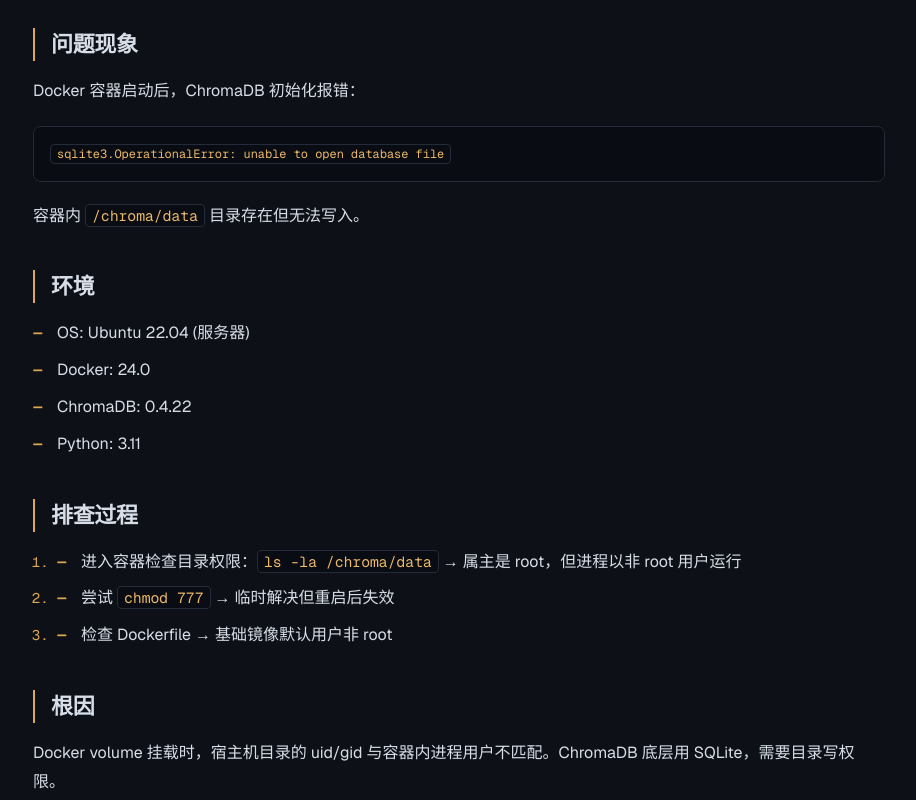
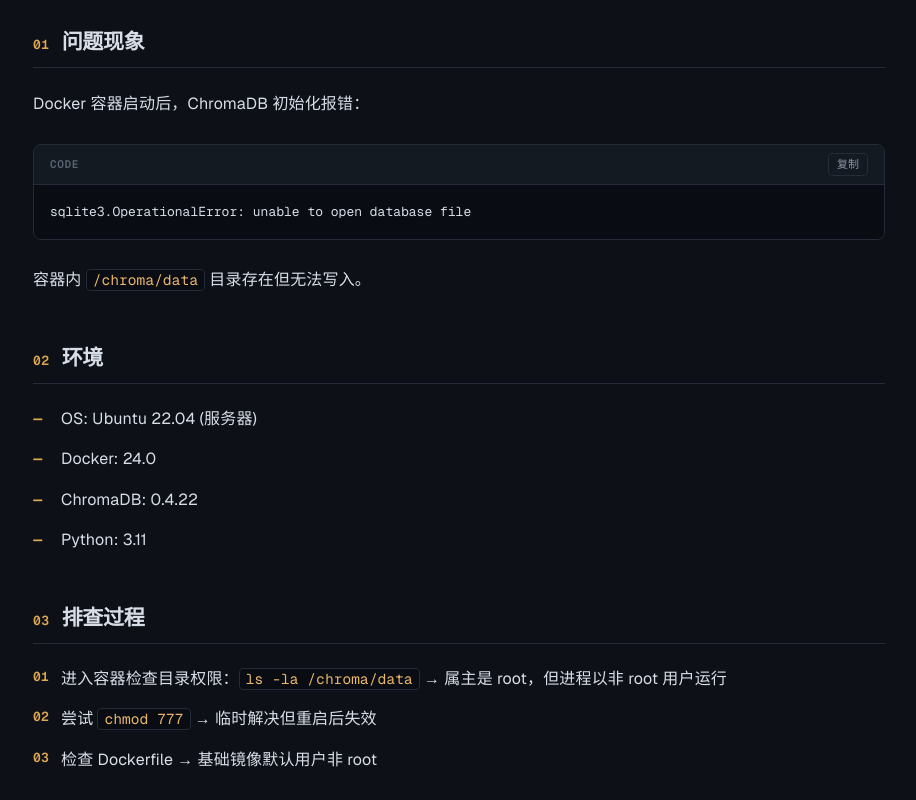
Before and after one commit to lhb-zero/TraceBack, a Next.js app: page /pitfalls/2026/2026-06-16-chromadb-docker-permission in a window 1280 px wide. Shown: the part 520-1320 px from the top of the page, without its empty margins (181-1097 px from the left). Built offline with nearby package versions, Linux system fonts and the light colour scheme.

Commit message:
style: 重做 MDX 正文排版 — h2 自动编号、签名引用块、代码块语言标签+复制、中文阅读优化

```diff
--- a/src/app/globals.css
+++ b/src/app/globals.css
@@ -124,3 +124,83 @@
     transition-duration: 0.01ms !important;
   }
 }
+
+/* ============================================================
+   Prose · MDX 正文排版作用域
+   每个 .prose-tb 容器独立计数（复盘五维度 / 踩坑六段 均为固定序列）
+   ============================================================ */
+.prose-tb {
+  counter-reset: tb-section;
+}
+.prose-tb .tb-h2::before {
+  content: counter(tb-section, decimal-leading-zero);
+  counter-increment: tb-section;
+  font-family: var(--font-mono, ui-monospace, monospace);
+  font-size: 13px;
+  font-weight: 600;
+  color: var(--tb-primary);
+  margin-right: 12px;
+  letter-spacing: 0.04em;
+}
+/* 签名引用块（理解验证 / 根因分析）的引号字符 */
+.prose-tb .tb-quote-mark::before {
+  content: "❝";
+  position: absolute;
+  top: 10px;
+  right: 16px;
+  font-size: 26px;
+  line-height: 1;
+  color: var(--tb-primary);
+  opacity: 0.35;
+  pointer-events: none;
+}
+
+/* ---- 列表标记：无序用琥珀破折号，有序用等宽编号 ---- */
+.prose-tb .tb-ul > li::before {
+  content: "—";
+  position: absolute;
+  left: 0;
+  top: 0;
+  font-family: var(--font-mono, ui-monospace, monospace);
+  font-weight: 600;
+  color: var(--tb-primary);
+}
+.prose-tb .tb-ol {
+  counter-reset: tb-ol;
+}
+.prose-tb .tb-ol > li {
+  counter-increment: tb-ol;
+}
+.prose-tb .tb-ol > li::before {
+  content: counter(tb-ol, decimal-leading-zero);
+  position: absolute;
+  left: 0;
+  top: 0.1em;
+  font-family: var(--font-mono, ui-monospace, monospace);
+  font-size: 13px;
+  font-weight: 600;
+  color: var(--tb-primary);
+  letter-spacing: 0.02em;
+}
+
+/* ---- 代码：行内 code 用琥珀药丸，块级 code 还原为纯文本 ---- */
+.prose-tb :not(pre) > code {
+  font-family: var(--font-mono, ui-monospace, monospace);
+  font-size: 0.9em;
+  color: var(--tb-primary-strong);
+  background: var(--tb-bg-sunken);
+  border: 1px solid var(--tb-border);
+  border-radius: var(--tb-radius-small);
+  padding: 1px 6px;
+  white-space: nowrap;
+}
+.prose-tb pre code {
+  font-family: inherit;
+  font-size: inherit;
+  color: inherit;
+  background: transparent;
+  border: none;
+  border-radius: 0;
+  padding: 0;
+  white-space: pre;
+}
--- a/src/app/pitfalls/[year]/[slug]/page.tsx
+++ b/src/app/pitfalls/[year]/[slug]/page.tsx
@@ -101,7 +101,7 @@
           </div>
 
           {/* Content (MDX rendered) */}
-          <article>
+          <article className="prose-tb">
             <MDXRemote
               source={pitfall.content}
               components={mdxComponents}
--- a/src/app/retros/[year]/[slug]/page.tsx
+++ b/src/app/retros/[year]/[slug]/page.tsx
@@ -151,7 +151,7 @@
                       <span className="text-[15px] font-semibold text-foreground">{ms.frontmatter.title}</span>
                       <span className="ml-auto font-mono text-xs text-subtle">{ms.frontmatter.date}</span>
                     </div>
-                    <div className="border-t border-border pt-4">
+                    <div className="prose-tb border-t border-border pt-4">
                       <MDXRemote
                         source={ms.content}
                         components={mdxComponents}
--- /dev/null
+++ b/src/components/CodeBlock.tsx
@@ -0,0 +1,62 @@
+"use client";
+
+import { useRef, useState, isValidElement } from "react";
+import type { ComponentPropsWithoutRef } from "react";
+
+/* ============================================================
+   CodeBlock — 代码块容器
+   顶部语言标签页 + 复制按钮，悬停边框提亮。
+   语言从嵌套 <code> 的 className="language-xxx" 中提取。
+   ============================================================ */
+
+export default function CodeBlock({ children, ...props }: ComponentPropsWithoutRef<"pre">) {
+  const preRef = useRef<HTMLPreElement>(null);
+  const [copied, setCopied] = useState(false);
+
+  // Extract language from the nested code element's className
+  let lang = "";
+  if (isValidElement(children)) {
+    const cls = (children.props as { className?: string }).className || "";
+    const m = cls.match(/language-([\w-]+)/);
+    if (m) lang = m[1];
+  }
+
+  const handleCopy = async () => {
+    const text = preRef.current?.textContent || "";
+    try {
+      await navigator.clipboard.writeText(text);
+      setCopied(true);
+      setTimeout(() => setCopied(false), 1600);
+    } catch {
+      /* clipboard unavailable */
+    }
+  };
+
+  return (
+    <div className="group my-6 overflow-hidden rounded-md border border-border transition-colors duration-200 hover:border-border-strong">
+      <div className="flex items-center justify-between border-b border-border bg-surface px-4 py-2">
+        <span className="font-mono text-[11px] font-semibold uppercase tracking-[0.06em] text-subtle">
+          {lang || "code"}
+        </span>
+        <button
+          type="button"
+          onClick={handleCopy}
+          className={`rounded-sm border px-2 py-0.5 font-mono text-[11px] transition-colors ${
+            copied
+              ? "border-[rgba(70,181,112,0.4)] bg-[var(--tb-success-tint)] text-state-success"
+              : "border-border bg-transparent text-muted hover:border-border-strong hover:text-foreground"
+          }`}
+        >
+          {copied ? "✓ 已复制" : "复制"}
+        </button>
+      </div>
+      <pre
+        ref={preRef}
+        className="overflow-x-auto bg-sunken p-4 font-mono text-[13px] leading-[1.7] text-foreground"
+        {...props}
+      >
+        {children}
+      </pre>
+    </div>
+  );
+}
--- a/src/components/MDXComponents.tsx
+++ b/src/components/MDXComponents.tsx
@@ -1,14 +1,18 @@
 import type { ComponentPropsWithoutRef } from "react";
+import CodeBlock from "./CodeBlock";
 
 /* ============================================================
-   MDX component overrides — TraceBack design tokens
-   Maps raw HTML elements from MDX to styled components.
+   MDX component overrides — TraceBack 深色开发者档案馆
+   面向中文长文重读：行高 2.0、字距 +0.01em、段落 pretty 折行。
+   结构即信息：h2 由 CSS 计数器自动编号（01–05），对应固定的复盘维度序列。
+   签名元素：引用块（理解验证/根因分析）= 作者自己的声音。
+   代码块交由 CodeBlock（语言标签页 + 复制）；行内/块级 code 样式由 CSS 处理。
    ============================================================ */
 
 function H2(props: ComponentPropsWithoutRef<"h2">) {
   return (
     <h2
-      className="mt-10 mb-4 border-l-2 border-primary pl-4 text-[22px] font-bold tracking-[-0.015em] text-foreground first:mt-0"
+      className="tb-h2 mt-12 mb-5 border-b border-border pb-3 text-[21px] font-bold leading-[1.3] tracking-[-0.015em] text-foreground first:mt-0"
       {...props}
     />
   );
@@ -17,7 +21,7 @@
 function H3(props: ComponentPropsWithoutRef<"h3">) {
   return (
     <h3
-      className="mt-8 mb-3 text-[17px] font-semibold text-foreground"
+      className="mt-8 mb-3 text-[17px] font-semibold leading-[1.4] text-foreground before:mr-2.5 before:inline-block before:text-[11px] before:text-primary before:content-['◆']"
       {...props}
     />
   );
@@ -34,61 +38,35 @@
 
 function P(props: ComponentPropsWithoutRef<"p">) {
   return (
-    <p className="mb-4 text-base leading-[1.8] text-foreground" {...props} />
-  );
-}
-
-function Ul(props: ComponentPropsWithoutRef<"ul">) {
-  return (
-    <ul
-      className="mb-4 list-none space-y-2 pl-0"
+    <p
+      className="mb-5 text-base leading-[2.0] tracking-[0.01em] text-foreground [text-wrap:pretty]"
       {...props}
     />
   );
 }
 
+function Ul(props: ComponentPropsWithoutRef<"ul">) {
+  return <ul className="tb-ul mb-5 list-none space-y-2.5 pl-0" {...props} />;
+}
+
 function Ol(props: ComponentPropsWithoutRef<"ol">) {
+  return <ol className="tb-ol mb-5 list-none space-y-2.5 pl-0" {...props} />;
+}
+
+function Li(props: ComponentPropsWithoutRef<"li">) {
   return (
-    <ol
-      className="mb-4 list-decimal space-y-2 pl-6 marker:font-mono marker:text-sm marker:text-primary"
+    <li
+      className="relative pl-7 text-base leading-[1.9] tracking-[0.01em] text-foreground"
       {...props}
     />
   );
 }
 
-function Li(props: ComponentPropsWithoutRef<"li">) {
-  return (
-    <li
-      className="relative pl-6 text-base leading-[1.8] text-foreground before:absolute before:left-0 before:top-0 before:font-mono before:font-semibold before:text-primary before:content-['—']"
-      {...props}
-    />
-  );
-}
-
+/* 签名元素：理解验证 / 根因分析 —— 作者自己的声音 */
 function Blockquote(props: ComponentPropsWithoutRef<"blockquote">) {
   return (
     <blockquote
-      className="my-5 rounded-r-sm border-l-2 border-primary bg-[var(--tb-primary-tint)] px-5 py-3.5"
-      {...props}
-    />
-  );
-}
-
-function Pre(props: ComponentPropsWithoutRef<"pre">) {
-  return (
-    <div className="my-5 overflow-hidden rounded-md border border-border">
-      <pre
-        className="overflow-x-auto bg-sunken p-4 font-mono text-[13px] leading-[1.7] text-foreground"
-        {...props}
-      />
-    </div>
-  );
-}
-
-function InlineCode(props: ComponentPropsWithoutRef<"code">) {
-  return (
-    <code
-      className="rounded-sm border border-border bg-sunken px-1.5 py-px font-mono text-[0.92em] text-primary-strong"
+      className="tb-quote-mark relative my-6 rounded-r-md border-l-2 border-primary bg-[var(--tb-primary-tint)] px-5 py-4 transition-colors duration-200 hover:bg-[var(--tb-primary-tint-strong)] [&_p]:mb-0 [&_p]:text-[15px] [&_p]:leading-[1.9]"
       {...props}
     />
   );
@@ -98,15 +76,20 @@
   const isExternal = props.href?.startsWith("http");
   return (
     <a
-      className="text-primary underline decoration-primary/40 underline-offset-2 transition-colors hover:text-primary-strong hover:decoration-primary"
-      {...(isExternal ? { target: "_blank", rel: "noopener noreferrer" } : {})}
+      className="font-medium text-primary underline decoration-primary/40 decoration-1 underline-offset-[3px] transition-colors duration-150 hover:text-primary-strong hover:decoration-primary-strong"
+      {...(isExternal
+        ? { target: "_blank", rel: "noopener noreferrer" }
+        : {})}
       {...props}
-    />
+    >
+      {props.children}
+      {isExternal ? <span aria-hidden="true"> ↗</span> : null}
+    </a>
   );
 }
 
 function Hr(props: ComponentPropsWithoutRef<"hr">) {
-  return <hr className="my-8 border-border" {...props} />;
+  return <hr className="my-10 border-border" {...props} />;
 }
 
 function Strong(props: ComponentPropsWithoutRef<"strong">) {
@@ -115,7 +98,7 @@
 
 function Table(props: ComponentPropsWithoutRef<"table">) {
   return (
-    <div className="my-5 overflow-x-auto rounded-md border border-border">
+    <div className="my-6 overflow-x-auto rounded-md border border-border">
       <table className="w-full border-collapse text-sm" {...props} />
     </div>
   );
@@ -124,7 +107,7 @@
 function Th(props: ComponentPropsWithoutRef<"th">) {
   return (
     <th
-      className="border-b border-border bg-surface px-4 py-2.5 text-left font-mono text-xs font-semibold uppercase tracking-[0.04em] text-subtle"
+      className="border-b border-border bg-surface px-4 py-2.5 text-left font-mono text-xs font-semibold uppercase tracking-[0.05em] text-subtle"
       {...props}
     />
   );
@@ -133,13 +116,31 @@
 function Td(props: ComponentPropsWithoutRef<"td">) {
   return (
     <td
-      className="border-b border-border px-4 py-2.5 text-foreground"
+      className="border-b border-border px-4 py-2.5 align-top leading-[1.7] text-foreground transition-colors duration-150"
       {...props}
     />
   );
 }
 
-// Placeholder for future custom components (e.g. <UnderstandingVerification />)
+function Tr(props: ComponentPropsWithoutRef<"tr">) {
+  return (
+    <tr
+      className="transition-colors duration-150 last:[&>td]:border-b-0 hover:bg-surface-2"
+      {...props}
+    />
+  );
+}
+
+function Img(props: ComponentPropsWithoutRef<"img">) {
+  return (
+    <img
+      className="my-6 max-w-full rounded-md border border-border"
+      loading="lazy"
+      {...props}
+    />
+  );
+}
+
 export const mdxComponents = {
   h2: H2,
   h3: H3,
@@ -149,12 +150,13 @@
   ol: Ol,
   li: Li,
   blockquote: Blockquote,
-  pre: Pre,
-  code: InlineCode,
+  pre: CodeBlock,
   a: A,
   hr: Hr,
   strong: Strong,
   table: Table,
   th: Th,
   td: Td,
+  tr: Tr,
+  img: Img,
 };
```
